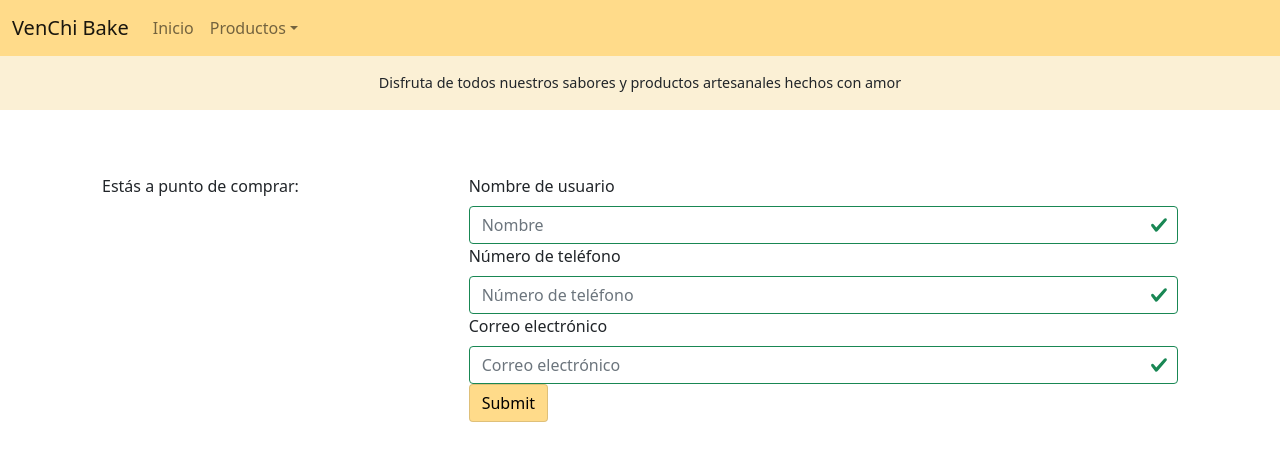
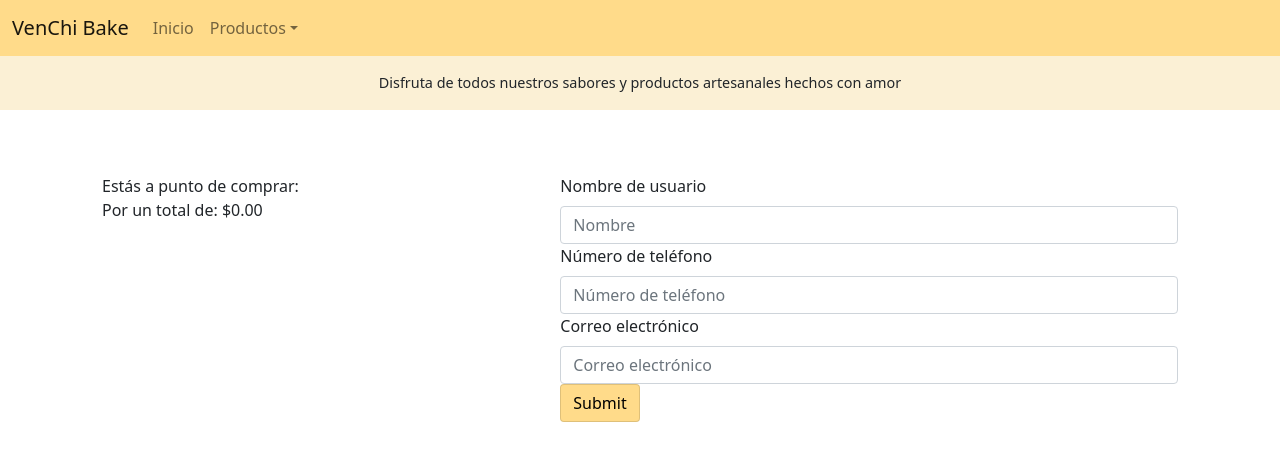
Before and after one commit to jrkaren9/ecommerce, a React (Create React App) app: page /buyCart in a window 1280 px wide. Shown: the top 460 px of the page. Built offline with nearby package versions, Linux system fonts and the light colour scheme.

Commit message:
Almost there

```diff
--- a/src/components/BuyCart.jsx
+++ b/src/components/BuyCart.jsx
@@ -9,10 +9,11 @@ import s from './BuyCart.module.css';
 import button from './general/Buttons.module.css'
 import { CartContext } from './CartContext';
 
-export default function BuyCart({ items }) {
+export default function BuyCart() {
 
     const [orderId, setOrderId] = useState("");
-    const { buyAll } = useContext(CartContext);
+    const { cart, buyAll, getTotalCost } = useContext(CartContext);
+    const total = getTotalCost();
 
     const [ form, setForm ] = useState({});
     const [ errors, setErrors ] = useState({});
@@ -62,9 +63,10 @@ export default function BuyCart({ items }) {
 
     const sendOrder = () => {
         console.log(form);
+
         const order = {
             buyer: { name: form.name, phone: form.phoneNumber, email: form.email },
-            items: { test: "test" },
+            items: { cart },
             total: ""
         }
 
@@ -119,11 +121,21 @@ export default function BuyCart({ items }) {
         <Container id={s.BuySection}>
             <Row>
 
-                <Col xs={12} sm={true}>
+                <Col xs={12} sm={5}>
                     <p> Estás a punto de comprar: </p>
+                    {
+                        cart.map( cartItem => {
+                            return <>
+                                <p key={cartItem.id}>
+                                    {cartItem.count} x {cartItem.name}
+                                </p>
+                            </>
+                        })
+                    }
+                    <p>Por un total de: {total}</p>
                 </Col>
 
-                <Col xs={12} sm={8}>
+                <Col xs={12} sm={7}>
                     <Form id={s.BuyForm} noValidate onSubmit={handleSubmit}>
                         <Form.Group controlId="validationCustomUsername">
                             <Form.Label>Nombre de usuario</Form.Label>
@@ -135,7 +147,7 @@ export default function BuyCart({ items }) {
                                     setField('name', e.currentTarget.value)
                                 }}
                                 isInvalid={ !!errors.name }
-                                isValid={ !!!errors.name }
+                                isValid={ !!!errors.name && form.name }
                                 required
                             />
                             <Form.Control.Feedback type="invalid">
@@ -153,7 +165,7 @@ export default function BuyCart({ items }) {
                                     setField('phoneNumber', e.currentTarget.value)
                                 }}
                                 isInvalid={ !!errors.phoneNumber }
-                                isValid={ !!!errors.phoneNumber }
+                                isValid={ !!!errors.phoneNumber && form.phoneNumber }
                                 required
                             />
                             <Form.Control.Feedback type="invalid">
@@ -171,7 +183,7 @@ export default function BuyCart({ items }) {
                                     setField('email', e.currentTarget.value)
                                 }}
                                 isInvalid={ !!errors.email }
-                                isValid={ !!!errors.email }
+                                isValid={ !!!errors.email && form.email}
                                 required
                             />
                             <Form.Control.Feedback type="invalid">
--- a/src/components/Cart.jsx
+++ b/src/components/Cart.jsx
@@ -11,19 +11,9 @@ import button from './general/Buttons.module.css';
 
 export default function Cart() {
 
-    const { cart, removeFromCart, getTotalItems } = useContext(CartContext);
-    const [total, setTotal] = useState("$0.00");
-    const [totalItems, setTotalItems] = useState(0);
-
-    useEffect(() => {
-        let value = cart.reduce( (total, item) => {
-            return total + Number(item.price.replace('$', ''))*item.count
-        }, 0);
-
-        setTotal("$" + parseFloat(value).toFixed(2));
-
-        setTotalItems(getTotalItems);
-    }, [cart, getTotalItems]);
+    const { cart, removeFromCart, getTotalItems, getTotalCost } = useContext(CartContext);
+    const total = useState(getTotalCost());
+    const totalItems = getTotalItems();
 
     return (
         <>
--- a/src/components/CartContext.jsx
+++ b/src/components/CartContext.jsx
@@ -41,6 +41,14 @@ export default function CartContextProvider({ children }) {
         return itemsAmount;
     }
 
+    const getTotalCost = () => {
+        const total = cart.reduce( (total, item) => {
+            return total + Number(item.price.replace('$', ''))*item.count
+        }, 0);
+
+        return "$" + parseFloat(total).toFixed(2);
+    }
+
     const getProductAmount = (id) => {
         const filter = cart.filter(cartItem => cartItem.id === id);
         return filter.length > 0 ? filter[0].count : 0;
@@ -51,7 +59,7 @@ export default function CartContextProvider({ children }) {
     }
 
     return (
-        <CartContext.Provider value={{cart, addToCart, removeFromCart, buyAll, getTotalItems, getProductAmount}} >
+        <CartContext.Provider value={{cart, addToCart, removeFromCart, buyAll, getTotalItems, getTotalCost, getProductAmount}} >
             {children}
         </CartContext.Provider>
     )
```
